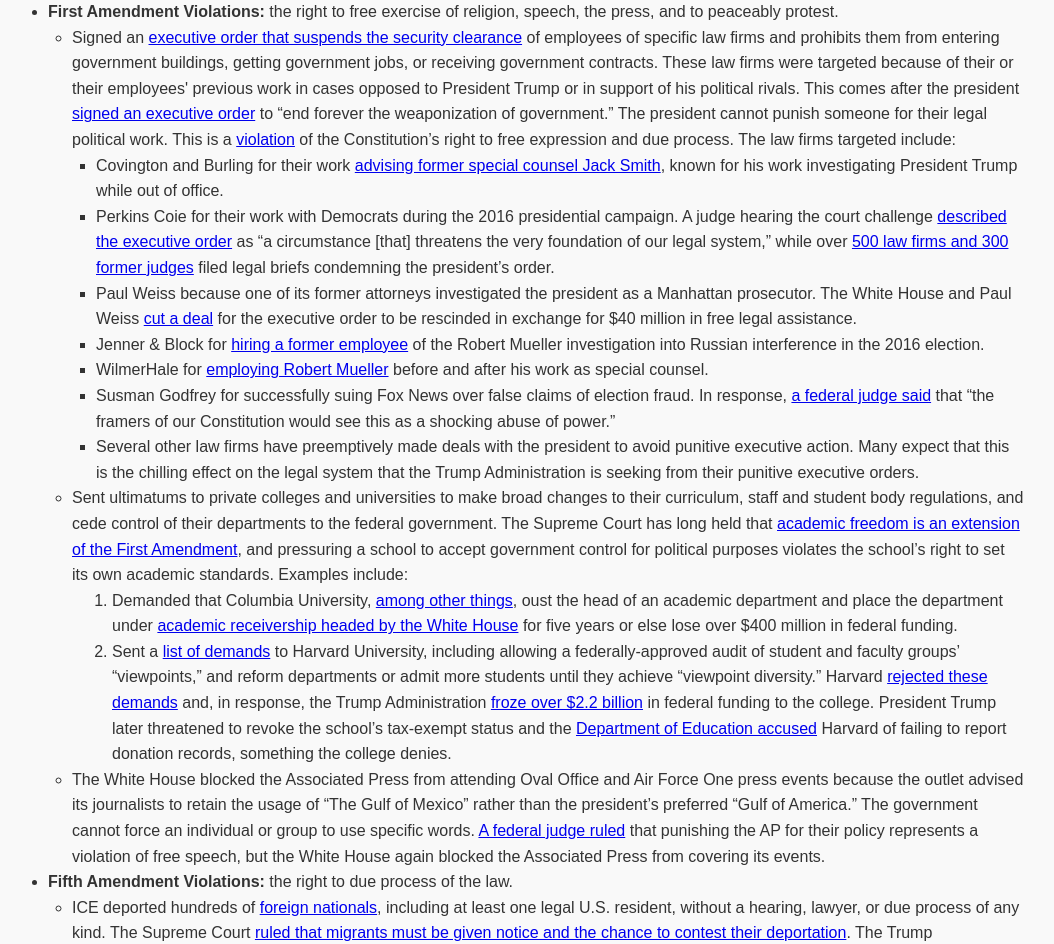
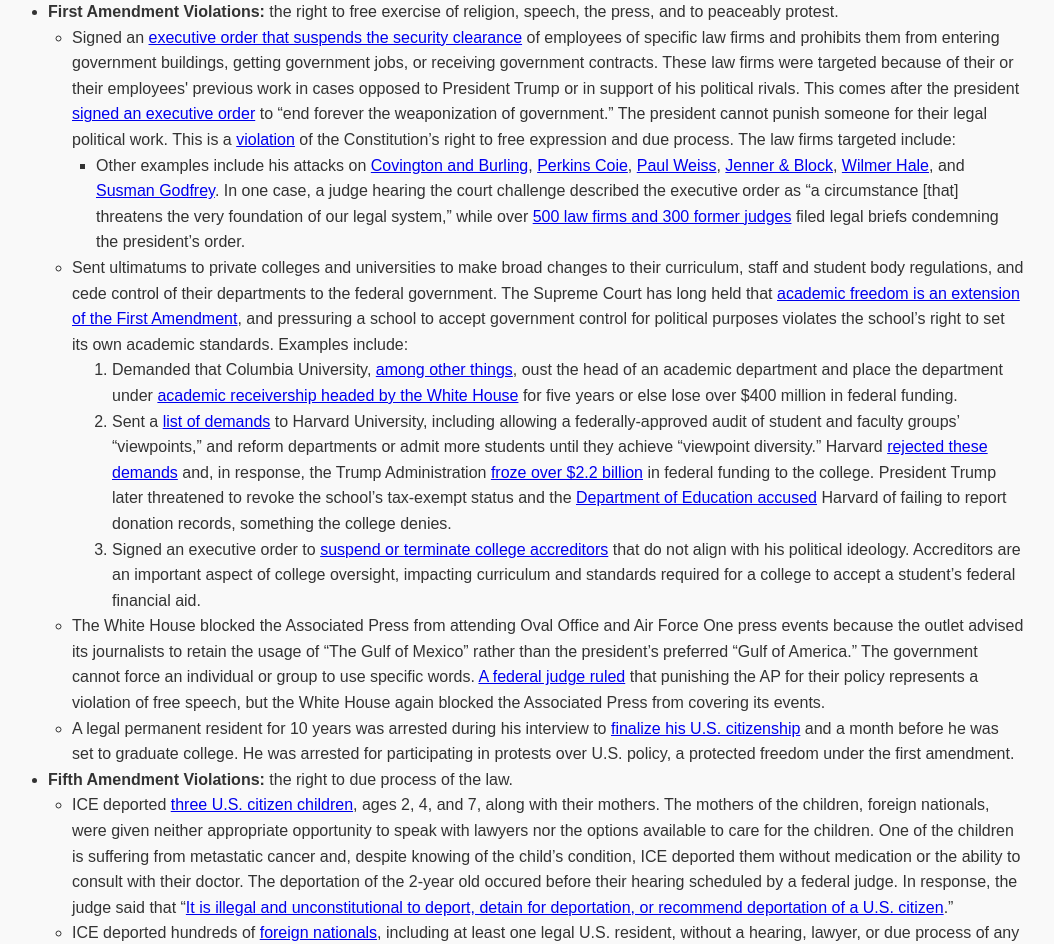
Before and after one commit to tatyanaderyugina/rule-of-law, a plain HTML site: page index.html in a window 1280 px wide. Shown: the part 450-1394 px from the top of the page, without its empty margins (96-1150 px from the left). Drawn offline with Linux system fonts and the light colour scheme.

Commit message:
Update index.html

```diff
--- a/index.html
+++ b/index.html
@@ -26,30 +26,28 @@
         <ul>
           <li>Signed an <a href="https://www.nytimes.com/2025/03/14/us/politics/trump-law-firm.html?smtyp=cur&smid=bsky-nytimes">executive order that suspends the security clearance</a> of employees of specific law firms and prohibits them from entering government buildings, getting government jobs, or receiving government contracts. These law firms were targeted because of their or their employees' previous work in cases opposed to President Trump or in support of his political rivals. This comes after the president <a href="https://firstamendment.mtsu.edu/article/trumps-executive-orders-against-law-firms/">signed an executive order</a> to “end forever the weaponization of government.” The president cannot punish someone for their legal political work. This is a <a href="https://www.reuters.com/legal/jenner-block-sues-us-government-following-trump-executive-order-2025-03-28/">violation</a> of the Constitution’s right to free expression and due process. The law firms targeted include:
             <ul>
-              <li>Covington and Burling for their work <a href="https://www.businessinsider.com/trump-big-law-fight-firms-legal-dilemma-2025-3">advising former special counsel Jack Smith</a>, known for his work investigating President Trump while out of office.</li>
-              <li>Perkins Coie for their work with Democrats during the 2016 presidential campaign. A judge hearing the court challenge <a href="https://apnews.com/article/trump-executive-order-law-firm-perkins-coie-202888161fed64ac0e01adbc72be267e">described the executive order</a> as “a circumstance [that] threatens the very foundation of our legal system,” while over <a href="https://thehill.com/regulation/court-battles/5233200-law-firms-judges-trump-executive-order-perkins-coie/">500 law firms and 300 former judges</a> filed legal briefs condemning the president’s order.</li>
-              <li>Paul Weiss because one of its former attorneys investigated the president as a Manhattan prosecutor. The White House and Paul Weiss <a href="https://apnews.com/article/trump-retribution-columbia-paul-weiss-law-firms-40c8cbafaa3592a6b2cc5858770d3731">cut a deal</a> for the executive order to be rescinded in exchange for $40 million in free legal assistance.</li>
-              <li>Jenner & Block for <a href="https://thehill.com/regulation/court-battles/5219485-jenner-block-law-firm-sues-trump/">hiring a former employee</a> of the Robert Mueller investigation into Russian interference in the 2016 election.</li>
-              <li>WilmerHale for <a href="https://thehill.com/regulation/court-battles/5219485-jenner-block-law-firm-sues-trump/">employing Robert Mueller</a> before and after his work as special counsel.</li>
-              <li>Susman Godfrey for successfully suing Fox News over false claims of election fraud. In response, <a href="https://www.nbcnews.com/politics/justice-department/federal-judge-calls-trumps-order-targeting-prominent-law-firm-shocking-rcna200961">a federal judge said</a> that “the framers of our Constitution would see this as a shocking abuse of power.”</li>
-              <li>Several other law firms have preemptively made deals with the president to avoid punitive executive action. Many expect that this is the chilling effect on the legal system that the Trump Administration is seeking from their punitive executive orders.</li>
+              <li>Other examples include his attacks on <a href="https://www.businessinsider.com/trump-big-law-fight-firms-legal-dilemma-2025-3">Covington and Burling</a>, <a href="https://apnews.com/article/trump-executive-order-law-firm-perkins-coie-202888161fed64ac0e01adbc72be267e">Perkins Coie</a>, <a href="https://apnews.com/article/trump-retribution-columbia-paul-weiss-law-firms-40c8cbafaa3592a6b2cc5858770d3731">Paul Weiss</a>, <a href="https://thehill.com/regulation/court-battles/5219485-jenner-block-law-firm-sues-trump/">Jenner & Block</a>, <a href="https://thehill.com/regulation/court-battles/5219485-jenner-block-law-firm-sues-trump/">Wilmer Hale</a>, and <a href="https://www.nbcnews.com/politics/justice-department/federal-judge-calls-trumps-order-targeting-prominent-law-firm-shocking-rcna200961">Susman Godfrey</a>. In one case, a judge hearing the court challenge described the executive order as “a circumstance [that] threatens the very foundation of our legal system,” while over <a href="https://thehill.com/regulation/court-battles/5233200-law-firms-judges-trump-executive-order-perkins-coie/">500 law firms and 300 former judges</a> filed legal briefs condemning the president’s order.</li>
             </ul>
           </li>
           <li>Sent ultimatums to private colleges and universities to make broad changes to their curriculum, staff and student body regulations, and cede control of their departments to the federal government. The Supreme Court has long held that <a href="https://firstamendment.mtsu.edu/article/academic-freedom/">academic freedom is an extension of the First Amendment</a>, and pressuring a school to accept government control for political purposes violates the school’s right to set its own academic standards.  Examples include:
             <ol>
               <li>Demanded that Columbia University, <a href="https://balkin.blogspot.com/2025/03/a-title-vi-demand-letter-that-itself.html?m=1">among other things</a>, oust the head of an academic department and place the department under <a href="https://apnews.com/article/columbia-university-mahmoud-khalil-ice-arrests-1921e26f6b5a8585ad5cbda790846324">academic receivership headed by the White House</a> for five years or else lose over $400 million in federal funding.</li>
               <li>Sent a <a href="https://www.harvard.edu/research-funding/wp-content/uploads/sites/16/2025/04/Letter-Sent-to-Harvard-2025-04-11.pdf">list of demands</a> to Harvard University, including allowing a federally-approved audit of student and faculty groups’ “viewpoints,” and reform departments or admit more students until they achieve “viewpoint diversity.” Harvard <a href="https://www.harvard.edu/research-funding/wp-content/uploads/sites/16/2025/04/Harvard-Response-2025-04-14.pdf">rejected these demands</a> and, in response, the Trump Administration <a href="https://www.usatoday.com/story/news/politics/2025/04/16/harvard-vs-trump-controversy-explained/83116692007/">froze over $2.2 billion</a> in federal funding to the college. President Trump later threatened to revoke the school’s tax-exempt status and the <a href="https://www.nytimes.com/2025/04/18/us/politics/trump-harvard-foreign-donations.html?utm_source=substack&utm_medium=email">Department of Education accused</a> Harvard of failing to report donation records, something the college denies.</li>
+              <li>Signed an executive order to <a href="https://www.msn.com/en-us/money/careersandeducation/trump-signs-executive-orders-targeting-college-accreditors-schools-equity-efforts/ar-AA1DuVUV?ocid=BingNewsSerp">suspend or terminate college accreditors</a> that do not align with his political ideology. Accreditors are an important aspect of college oversight, impacting curriculum and standards required for a college to accept a student’s federal financial aid.</li>
             </ol>
           </li>
           <li>The White House blocked the Associated Press from attending Oval Office and Air Force One press events because the outlet advised its journalists to retain the usage of “The Gulf of Mexico” rather than the president’s preferred “Gulf of America.” The government cannot force an individual or group to use specific words. <a href="https://www.foxnews.com/media/white-house-reportedly-bars-associated-press-from-oval-office-event-despite-court-order">A federal judge ruled</a> that punishing the AP for their policy represents a violation of free speech, but the White House again blocked the Associated Press from covering its events.</li>
+          <li>A legal permanent resident for 10 years was arrested during his interview to <a href="https://www.latimes.com/world-nation/story/2025-04-30/vermont-judge-orders-release-of-a-palestinian-man-arrested-at-his-us-citizenship-interview">finalize his U.S. citizenship</a> and a month before he was set to graduate college. He was arrested for participating in protests over U.S. policy, a protected freedom under the first amendment.</li>
       </ul>
    </li> <!-- END OF FIRST AMENDMENT VIOLATIONS LIST -->
   <li><strong>Fifth Amendment Violations:</strong> the right to due process of the law.
       <ul>
+        <li>ICE deported <a href="https://www.aclu.org/press-releases/ice-deports-3-u-s-citizen-children-held-incommunicado-prior-to-the-deportation">three U.S. citizen children</a>, ages 2, 4, and 7, along with their mothers. The mothers of the children, foreign nationals, were given neither appropriate opportunity to speak with lawyers nor the options available to care for the children. One of the children is suffering from metastatic cancer and, despite knowing of the child’s condition, ICE deported them without medication or the ability to consult with their doctor. The deportation of the 2-year old occured before their hearing scheduled by a federal judge. In response, the judge said that “<a href="https://www.yahoo.com/news/3-children-us-citizens-including-205001823.html">It is illegal and unconstitutional to deport, detain for deportation, or recommend deportation of a U.S. citizen</a>.”</li>
         <li>ICE deported hundreds of <a href="https://www.politico.com/news/2025/04/01/salvador-man-maryland-deported-mistake-00262870">foreign nationals</a>, including at least one legal U.S. resident, without a hearing, lawyer, or due process of any kind. The Supreme Court <a href="https://www.npr.org/2025/04/07/nx-s1-5345601/supreme-court-alien-enemies-act">ruled that migrants must be given notice and the chance to contest their deportation</a>. The Trump Administration again attempted to deport more than 50 migrants without their legal rights, so the <a href="https://www.nytimes.com/live/2025/04/18/us/trump-news?utm_source=substack&utm_medium=email#trump-deportations-venezuelans-el-salvador">Supreme Court blocked any further deportations</a> until further direction from the Court.</li>
         <li>A Turkish doctoral student legally residing in the U.S. <a href="https://apnews.com/article/rumeysa-ozturk-deportation-tufts-massachusetts-student-9f629b0e2a3d660d7a42fa2428aa0a93">was arrested for writing an op-ed</a> that criticized her university’s response to the Israel-Palestine conflict. Her arresting officers refused to let her speak to her lawyer. They also drove her from where she was arrested in Massachusetts to Vermont where she was flown to a detention facility in Louisiana, presumably to find a more favorable court ruling. This is a violation of free speech and the right to due process. A Vermont judge <a href="https://apnews.com/article/rumeysa-ozturk-deportation-tufts-massachusetts-student-vermont-45dbbe1fc11bbb3ae5e5b119496fc23c?utm_source=substack&utm_medium=email">ordered that she be returned</a> to New England.</li>
         <li>A U.S. citizen was <a href="https://www.cnn.com/2025/04/18/us/us-citizen-detained-canada?utm_source=substack&utm_medium=email">held for hours</a> while trying to cross from the Canadian border. The officers refused to tell him why they were detaining him and he was not read his legal rights.</li>
         <li>A legal U.S. resident’s visa was <a href="https://www.theguardian.com/us-news/2025/apr/19/aditya-wahyu-harsono-immigration-indonesia?utm_source=substack&utm_medium=email">secretly revoked</a> by the Department of Homeland Security. The man was arrested on the grounds that he had overstayed his visa.</li>
+        <li>A 19-year-old U.S. citizen was <a href="https://www.motherjones.com/politics/2025/04/us-citizen-jose-hermosillo-wrongly-detained-ice-patrol-governments-account-false/?utm_source=substack&utm_medium=email">wrongfully detained by immigration authorities for 10 days</a>. The man said that he had been taken by ambulance to a hospital to treat a seizure and, upon being released from care, did not have his I.D. on him. He asked federal officials for help returning home, but they arrested him and did not take his citizenship claim seriously until his family was allowed to bring his birth certificate to a hearing scheduled over a week later.</li>
       </ul>
   </li> <!-- END OF FIFTH AMENDMENT VIOLATIONS LIST -->
     <li><strong>Federal Spending Violations:</strong>
@@ -66,6 +64,7 @@
           <li>Deported a Rhode Island doctor with a valid visa <a href="https://apnews.com/article/trump-immigration-doctor-deportation-82da65b55159243df4fd27b8be47db87">despite a court order</a> that she not be removed until a hearing be held. The Constitution does not allow the president to defy court orders.</li>
           <li>The Trump Administration deported a man legally residing in the United States due to, by their own admission, an “<a href="https://www.foxnews.com/politics/up-el-salvador-trump-admin-punts-return-wrongfully-deported-maryland-resident">administrative error.</a>” The man fled gang violence in El Salvador and was <a href="https://apnews.com/article/trump-deportation-salvador-maryland-abrego-garcia-7b17b702b77a24d92a28dd4be5755fdd">granted protections</a> from being returned to that country by a federal judge in 2019. The government has no evidence of their claim the man is a gang member, other than a photo of the man’s hands <a href="https://www.independent.co.uk/news/world/americas/us-politics/trump-kilmar-abrego-garcia-hand-b2735920.html?utm_source=substack&utm_medium=email">digitally altered</a> to show tattoos he does not have. In April, 2025, The <a href="https://www.foxnews.com/us/maryland-immigrant-wrongly-deported-to-el-salvador-must-return-to-us-supreme-court-rules">Supreme Court ruled</a> that the administration must “facilitate [his] release from custody in El Salvador.” The government has taken no actions to facilitate the man’s release. The Constitution does not allow the president to defy court orders.</li>
           <li>On March 15, 2025, President Trump <a href="https://www.npr.org/2025/04/16/g-s1-60696/judge-contempt-alien-enemies-act">ordered the arrest and deportation</a> of hundreds of people residing in the U.S., arguing that they were members of a violent Venezuelan gang. Before the planes carrying these deportees landed, a federal judge ordered that the planes be turned around because the Administration had failed to respect the individuals’ due process and provide a hearing. Government officials ignored these orders and allowed the planes to continue their flight. The Constitution does not allow the president to defy court orders.</li>
+          <li>Ordered the U.S. Election Assistance Commission to <a href="https://apnews.com/article/trump-elections-voting-executive-order-eac-419ed4db0ea30b69bf47d11647a6b816?utm_source=substack&utm_medium=email">update the national voter registration forms</a> to include a proof of citizenship requirement. This is a governing body created by Congress and it is likely illegal for the president to give it orders or for the Commission to make the changes he is suggesting.</li>
         </ul>
       </li> <!-- END OF SEPARATION OF POWERS VIOLATIONS LIST -->
       <li><strong>States' Rights Violations:</strong>
@@ -96,9 +95,12 @@
   <ul>
     <li>President Trump <a href="https://time.com/7276515/explaining-insider-trading-accusations-leveled-at-trump-tariffs-pause/">posted on social media</a> “IT’S A GREAT TIME TO BUY!!! DJT” hours before announcing a 90-day pause on his retaliatory tariffs. In response to the pause, the stock market jumped up. President Trump’s company, Trump Media and Technology Group which uses “DJT” as a stock symbol, saw its stock price rise 22% after the tariff pause. There is no evidence that this meets the legal definition of insider trading or market manipulation, but questions remain about who had knowledge of the tariff pause before it was public and their investment activities.</li>
     <li>President Trump has <a href="https://thehill.com/homenews/administration/5254177-trump-if-i-ask-powell-to-leave-hell-be-out-of-there/?utm_source=substack&utm_medium=email">asserted pressure</a> on Federal Reserve Chair Jerome Powell to lower interest rates by threatening to fire him, which is not permitted by law. The Federal Reserve is designed to be shielded from political pressure and has two mandates: keep inflation low and unemployment low.</li>
-    <li>Solicited <a href="https://www.nytimes.com/2025/04/20/us/politics/trump-inauguration-donors.html">corporate sponsors for his inauguration</a>, garnering $239 million in donations. The previous record was set at $107 million for the first Trump Inauguration. Presidential inaugurations have never cost nearly that much and it is unknown what the remaining funds are being used for.</li>
+    <li>Solicited <a href="https://www.nytimes.com/2025/04/20/us/politics/trump-inauguration-donors.html">corporate sponsors for his inauguration</a>, garnering $239 million in donations. The previous record was set at $107 million for the first Trump Inauguration. Presidential inaugurations have never cost nearly that much and it is unknown what the remaining funds are being used for. This represents an unprecedented financial relationship between the Executive Branch and large corporations, raising ethical concerns about government corruption. For example, many <a href="https://www.nbcnews.com/politics/trump-administration/major-corporate-interests-megadonors-gave-239-million-fund-trumps-inau-rcna202074">tech giants</a> that donated to his inauguration will benefit from the <a href="https://www.newsweek.com/donald-trump-tariffs-exemptions-list-smartphones-2059394">tariff exemptions</a> for electronics.</li>
     <li>Solicited <a href="https://www.npr.org/2025/04/19/g-s1-61377/white-house-easter-egg-roll-corporate-sponsors?utm_source=substack&utm_medium=email">corporate sponsors for the annual White House Easter Egg Roll</a>. Top sponsors included Silicon Valley tech giants like Meta, YouTube, and Amazon. Executives at these companies likewise donated to President Trump’s inauguration fund and were gifted front-row seats. The increased financial contributions from tech giants is notable given the favorable regulatory environment President Trump has promised.</li>
     <li>The acting U.S. attorney in DC <a href="https://www.motherjones.com/politics/2025/04/trump-doj-academic-journals-scientific-debates-chest-journal/?utm_source=substack&utm_medium=email">sent a letter</a> to a respected, peer-reviewed medical journal for an investigation on how its editors handle “competing viewpoints” in the scientific community. Members of the medical community viewed this as a legal threat to align the magazine’s content with the political aims of the Trump Administration.</li>
+    <li>The president <a href="https://www.forbes.com/sites/siladityaray/2025/04/24/trump-meme-coin-price-surges-after-top-holders-are-invited-for-dinner-with-president/">offered to attend</a> an exclusive gala dinner at his golf course for 220 investors of his $TRUMP memecoin, a cryptocurrency that directly benefits Trump’s pocketbook. The top 25 buyers will get a <a href="https://www.motherjones.com/politics/2025/04/trump-crypto-coin-white-house-tour/?utm_source=substack&utm_medium=email">VIP tour of the White House</a>. This move not only abuses his position as president to promote an investment for self-interest, it also signals that financial tributes are a legitimate way to get face-time with the president.</li>
+    <li>The Department of Labor told its staff that they could face <a href="https://www.propublica.org/article/us-department-labor-leak-criminal-charges-threat?utm_source=substack&utm_medium=email">termination or criminal charges</a> for speaking to journalists or former employees about agency business. Criminal prosecution for agency leaks is rare, and the move is seen as an attempt to silence dissent and create an atmosphere of fear for whistleblowers.</li>
+    <li>A Milwaulkee <a href="https://www.wpr.org/news/fbi-arrests-milwaukee-judge-amid-claims-she-helped-undocumented-immigrant-avoid-ice">judge was arrested</a> for allegedly attempting to aid a man in evading arrest by immigration agents. The judge is still awaiting trial, but the arrest symbolizes an attempt from the Executive Branch to assert its authority over the co-equal judiciary, especially given that a similar case during Trump’s first term allowed a Massachusetts judge to voluntarily appear before the court and was instead subject to an ethics investigation.</li>
   </ul>
 <script src="script.js"></script>
 </body>
```
